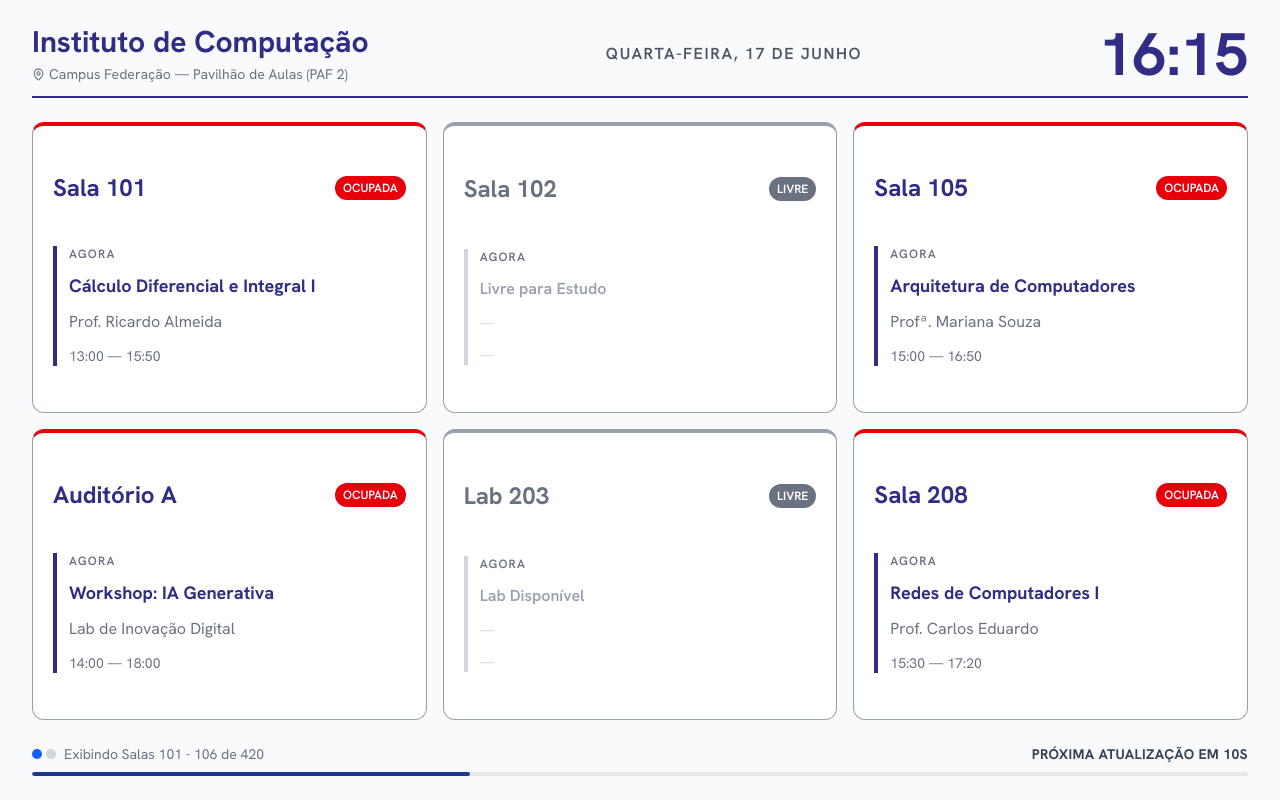
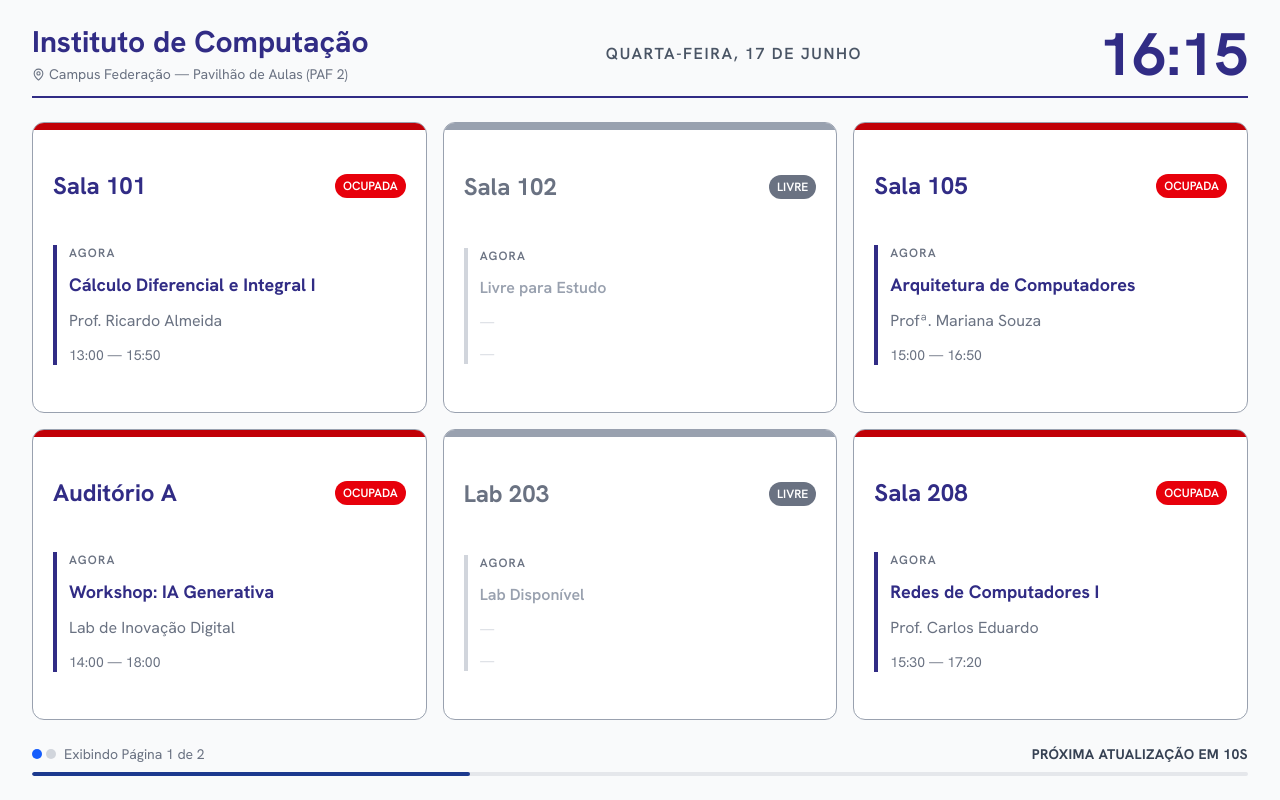
Before and after one commit to ninykiwi/salas-ufba, a Next.js app in the folder salas-ufba/: page /view in a window 1280 px wide. Built offline with nearby package versions, Linux system fonts and the light colour scheme.

Commit message:
fix: update border in the card

```diff
--- a/salas-ufba/components/view/ViewFooter.tsx
+++ b/salas-ufba/components/view/ViewFooter.tsx
@@ -5,9 +5,6 @@ import { useEffect, useState } from "react";
 interface ViewFooterProps {
   currentPage: number;
   totalPages: number;
-  startRoom: number;
-  endRoom: number;
-  totalRooms: number;
   onNext: () => void;
 }
 
@@ -17,9 +14,6 @@ const TICK_MS = 100;
 export default function ViewFooter({
   currentPage,
   totalPages,
-  startRoom,
-  endRoom,
-  totalRooms,
   onNext,
 }: ViewFooterProps) {
   const [elapsed, setElapsed] = useState(0);
@@ -60,7 +54,7 @@ export default function ViewFooter({
             ))}
           </div>
           <span className="text-sm text-gray-500">
-            Exibindo Salas {startRoom} - {endRoom} de {totalRooms}
+            Exibindo Página {currentPage + 1} de {totalPages}
           </span>
         </div>
 
--- a/salas-ufba/components/view/ViewRoomCard.tsx
+++ b/salas-ufba/components/view/ViewRoomCard.tsx
@@ -17,9 +17,9 @@ interface ViewRoomCardProps {
 }
 
 const cardAccent: Record<RoomStatus, string> = {
-  OCUPADA: "border-t-4 border-t-red-600",
-  EM_REUNIAO: "border-t-4 border-t-red-600",
-  LIVRE: "border-t-4 border-t-gray-400",
+  OCUPADA: "bg-red-700",
+  EM_REUNIAO: "bg-red-700",
+  LIVRE: "bg-gray-400",
 };
 
 const contentAccent: Record<RoomStatus, string> = {
@@ -32,7 +32,8 @@ export default function ViewRoomCard({ name, status, currentEvent, freeLabel }:
   const isOccupied = status === "OCUPADA" || status === "EM_REUNIAO";
 
   return (
-    <div className={`bg-white rounded-xl border border-gray-400 ${cardAccent[status]} p-5 flex flex-col justify-evenly gap-4`}>
+    <div className={`bg-white relative overflow-hidden rounded-xl border border-gray-400 p-5 flex flex-col justify-evenly gap-4`}>
+      <div className={`absolute top-0 left-0 right-0 h-[7px] ${cardAccent[status]}`}/>
       <div className="flex items-center justify-between">
         <h2 className={`font-bold text-2xl ${isOccupied ? "text-indigo-900" : "text-gray-500"}`}>
           {name}
```
